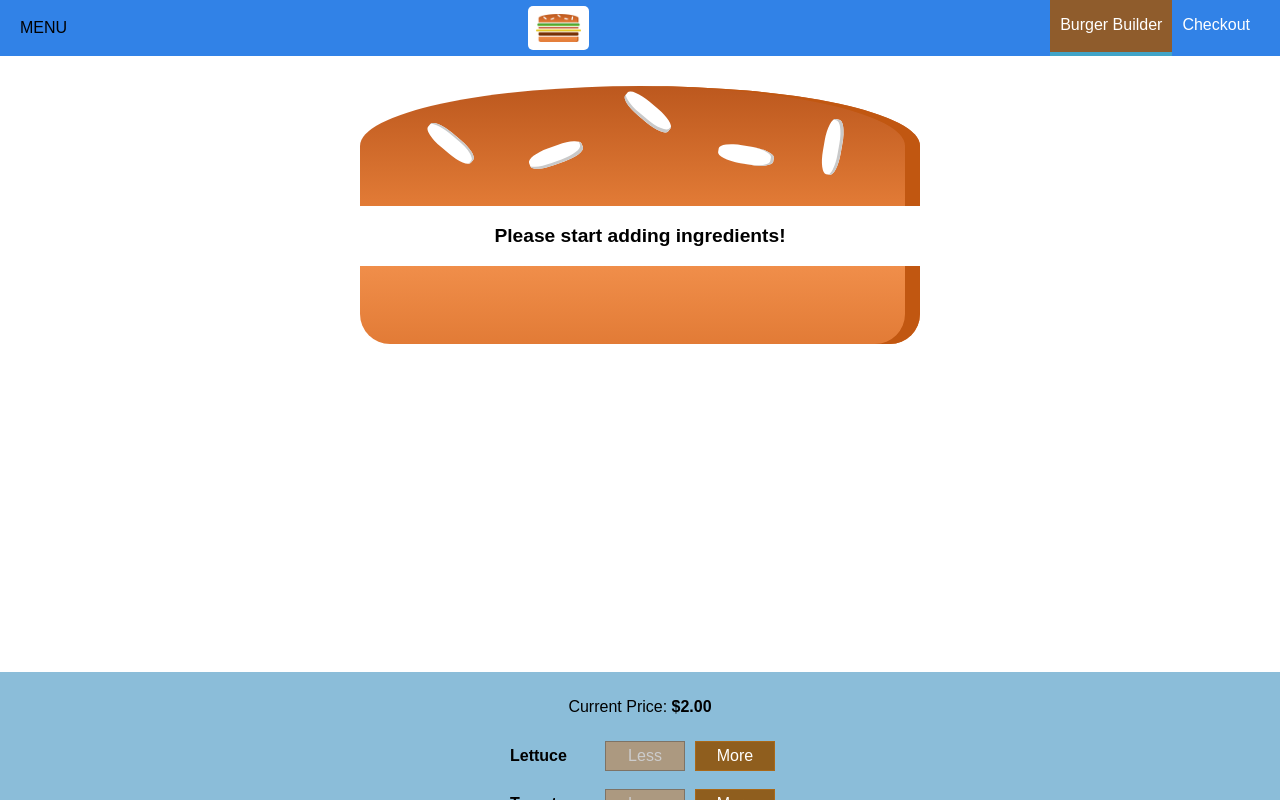
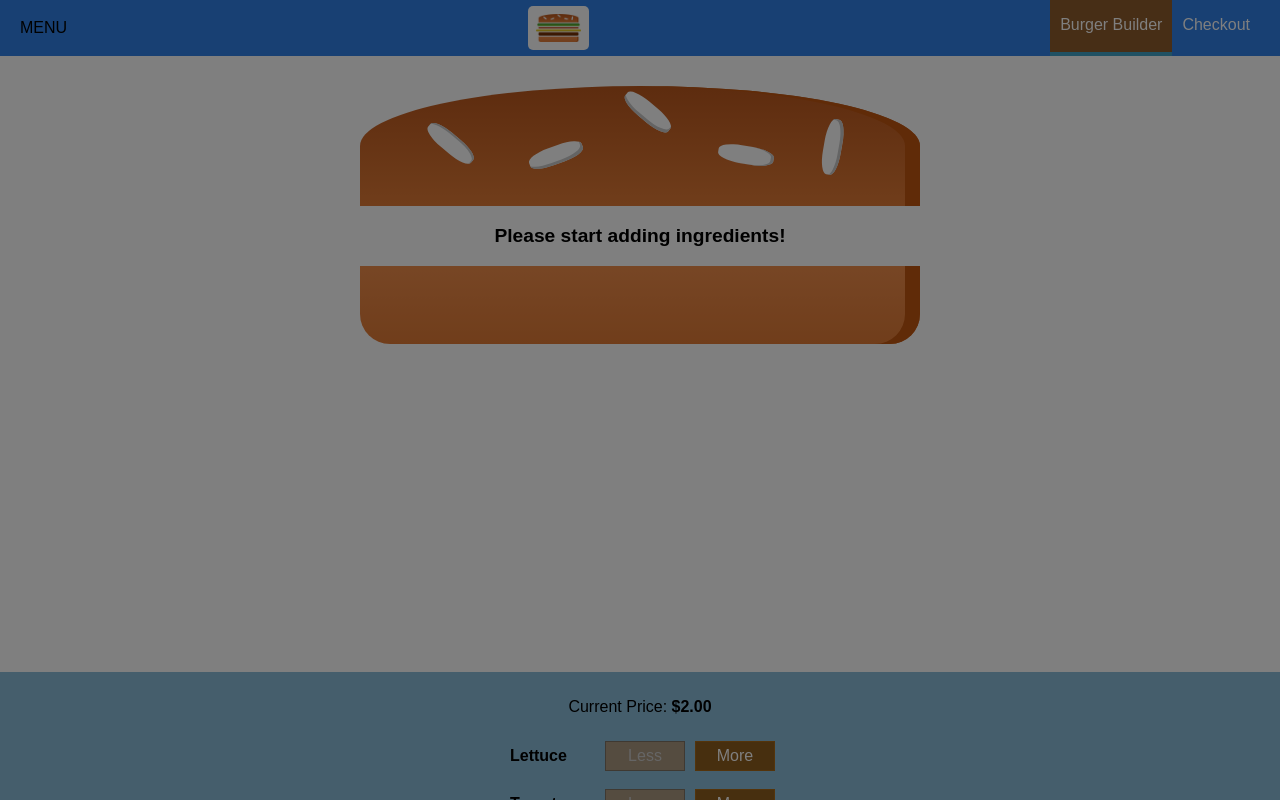
Before and after one commit to Norman518/burger-builder-react, a React app: page / in a window 1280 px wide. Shown: the top 800 px of the page. Built offline with nearby package versions, Linux system fonts and the light colour scheme.

Commit message:
able to close sidebar
able to close sidebar

```diff
--- a/src/components/Layout/Layout.js
+++ b/src/components/Layout/Layout.js
@@ -1,14 +1,27 @@
-import React from "react";
+import React, { Component } from "react";
 import Auxillary from "../../hoc/Auxillary";
 import classes from "./Layout.css";
 import Toolbar from "../Navigation/Toolbar/Toolbar";
 import SideDrawer from "../Navigation/SideDrawer/SideDrawer";
-const layout = props => (
-  <Auxillary>
-    <Toolbar />
-    <SideDrawer />
-    <main className={classes.Content}>{props.children}</main>
-  </Auxillary>
-);
+class Layout extends Component {
+  state = {
+    showSideDrawer: true
+  };
+  sideDrawerClosedHandler = () => {
+    this.setState({ showSideDrawer: false });
+  };
+  render() {
+    return (
+      <Auxillary>
+        <Toolbar />
+        <SideDrawer
+          open={this.state.showSideDrawer}
+          closed={this.sideDrawerClosedHandler}
+        />
+        <main className={classes.Content}>{this.props.children}</main>
+      </Auxillary>
+    );
+  }
+}
 
-export default layout;
+export default Layout;
--- a/src/components/Navigation/SideDrawer/SideDrawer.js
+++ b/src/components/Navigation/SideDrawer/SideDrawer.js
@@ -1,10 +1,18 @@
 import React from "react";
 import Logo from "../../Logo/Logo";
 import NavigationItems from "../NavigationItems/NavigationItems";
-import classes from './SideDrawer.css'
+import classes from "./SideDrawer.css";
+import Backdrop from "../../UI/Backdrop/Backdrop";
+import Auxillary from "../../../hoc/Auxillary";
 const sideDrawer = props => {
+  let attachedClasses = [classes.SideDrawer, classes.Close];
+  if (props.open) {
+    attachedClasses = [classes.SideDrawer, classes.Open];
+  }
   return (
-    <div className={classes.SideDrawer}>
+    <Auxillary>
+      <Backdrop show={props.open} clicked={props.closed} />
+      <div className={attachedClasses.join(' ')}>
         <div className={classes.Logo}>
           <Logo />
         </div>
@@ -12,6 +20,7 @@
           <NavigationItems />
         </nav>
       </div>
+    </Auxillary>
   );
 };
 
```
Lines whose indentation alone changed are shown as unchanged.
